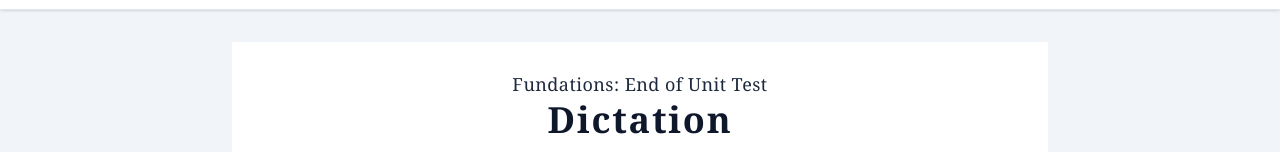
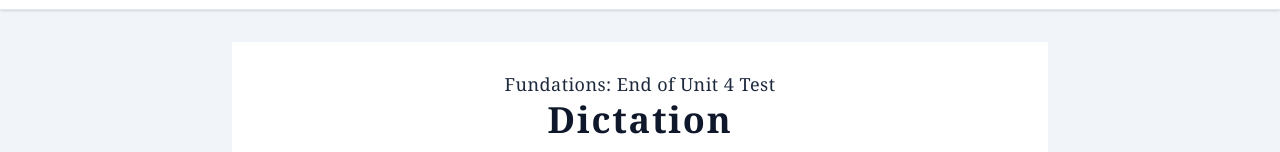
Before and after one commit to tshown-dot/fundations-test-modifier, a React (Vite) app: page / in a window 1280 px wide. Shown: the part 151-303 px from the top of the page. Built offline with nearby package versions, Linux system fonts and the light colour scheme.

Commit message:
Display dynamic unit number in header: Fundations: End of Unit <X> Test

```diff
--- a/src/components/FundationsTestSheet.tsx
+++ b/src/components/FundationsTestSheet.tsx
@@ -64,7 +64,7 @@
           <div>
             <div className="text-center mb-1.5">
               <h2 className="font-serif text-lg tracking-wide text-slate-800">
-                {testData.title || 'Fundations: End of Unit Test'}
+                Fundations: End of Unit {testData.unit} Test
               </h2>
               <h1 className="font-serif text-4xl font-extrabold tracking-wider text-slate-900 mt-0.5">
                 Dictation
```
